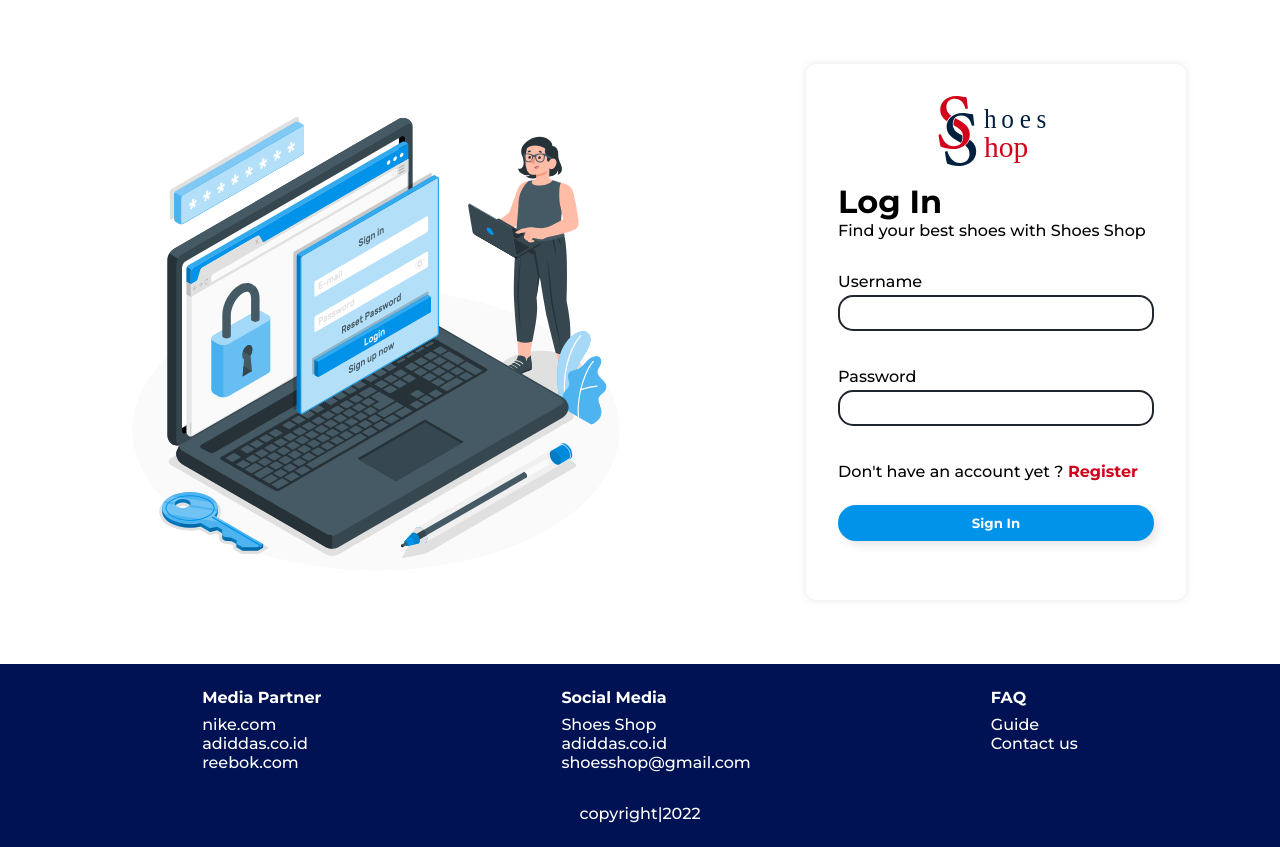
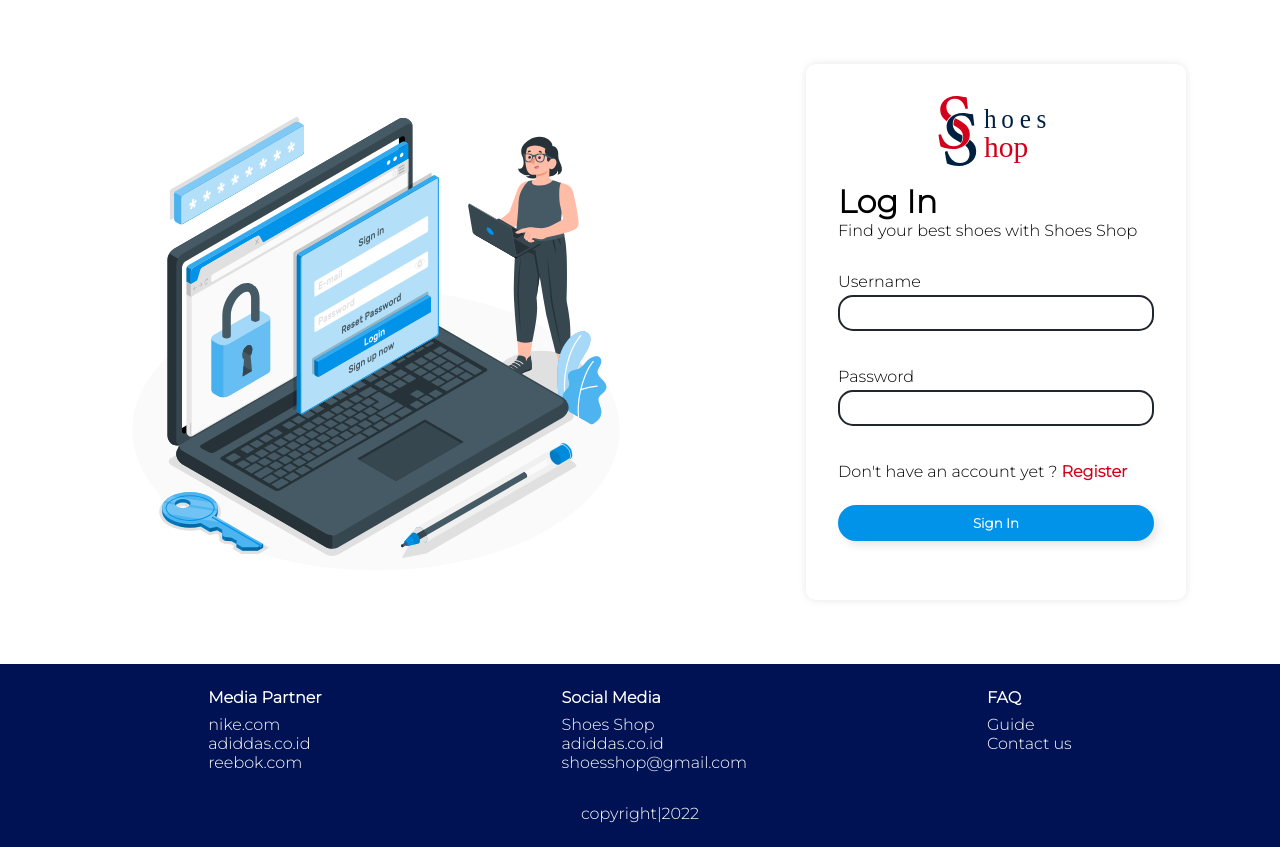
Before and after one commit to AnantaNd/shoes_shop, a Next.js app: page /account/login in a window 1280 px wide. Built offline with nearby package versions, Linux system fonts and the light colour scheme.

Commit message:
fixing cors policy

```diff
--- a/styles/globals.css
+++ b/styles/globals.css
@@ -1,5 +1,4 @@
-@import url('https://fonts.googleapis.com/css2?family=Montserrat:wght@500;600;700;800&display=swap');
-
+@import url('https://fonts.googleapis.com/css2?family=Montserrat:wght@300&display=swap');
 :root{
   /* --navy-color: #00203F;
   --yellow-color: #F8CF65;
```
